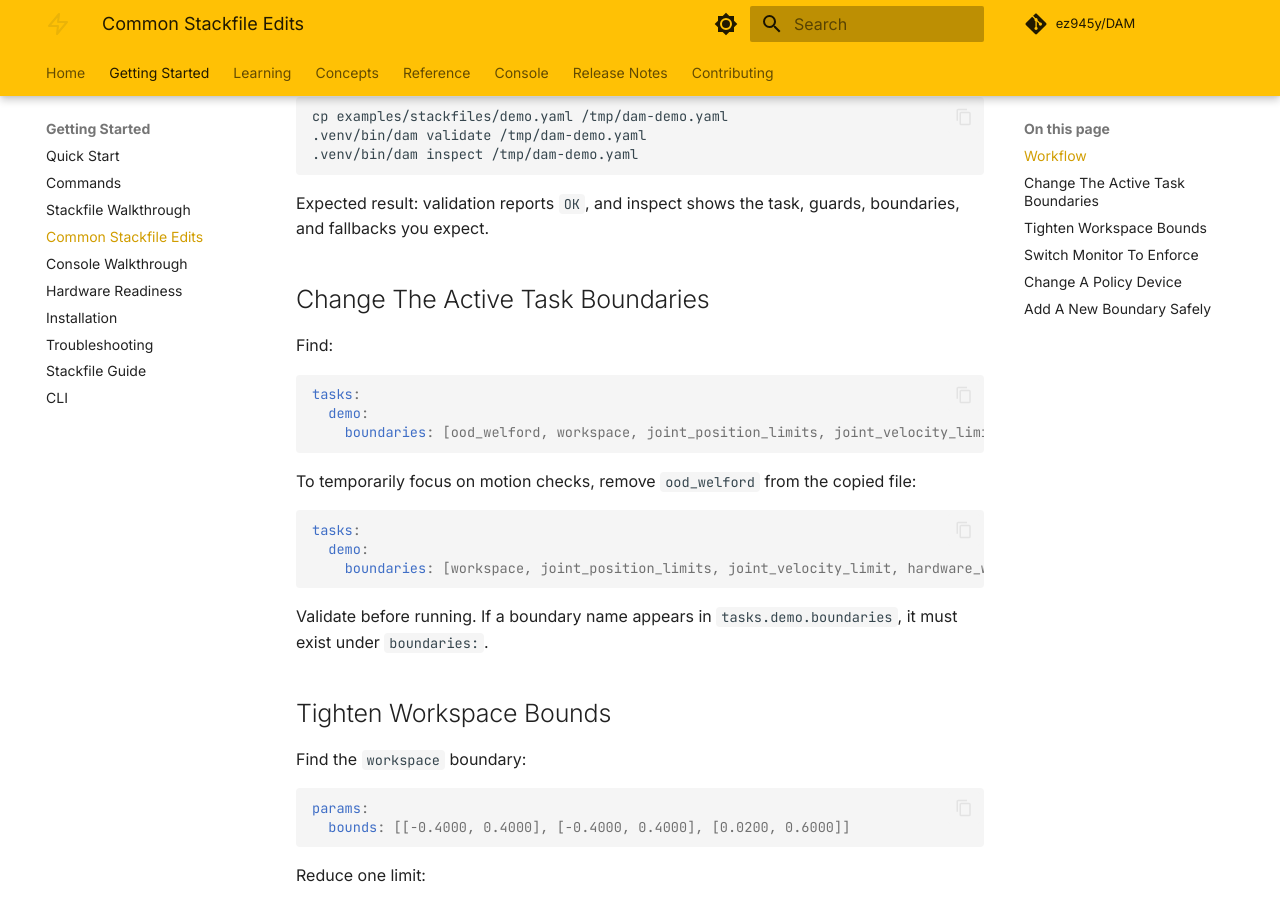
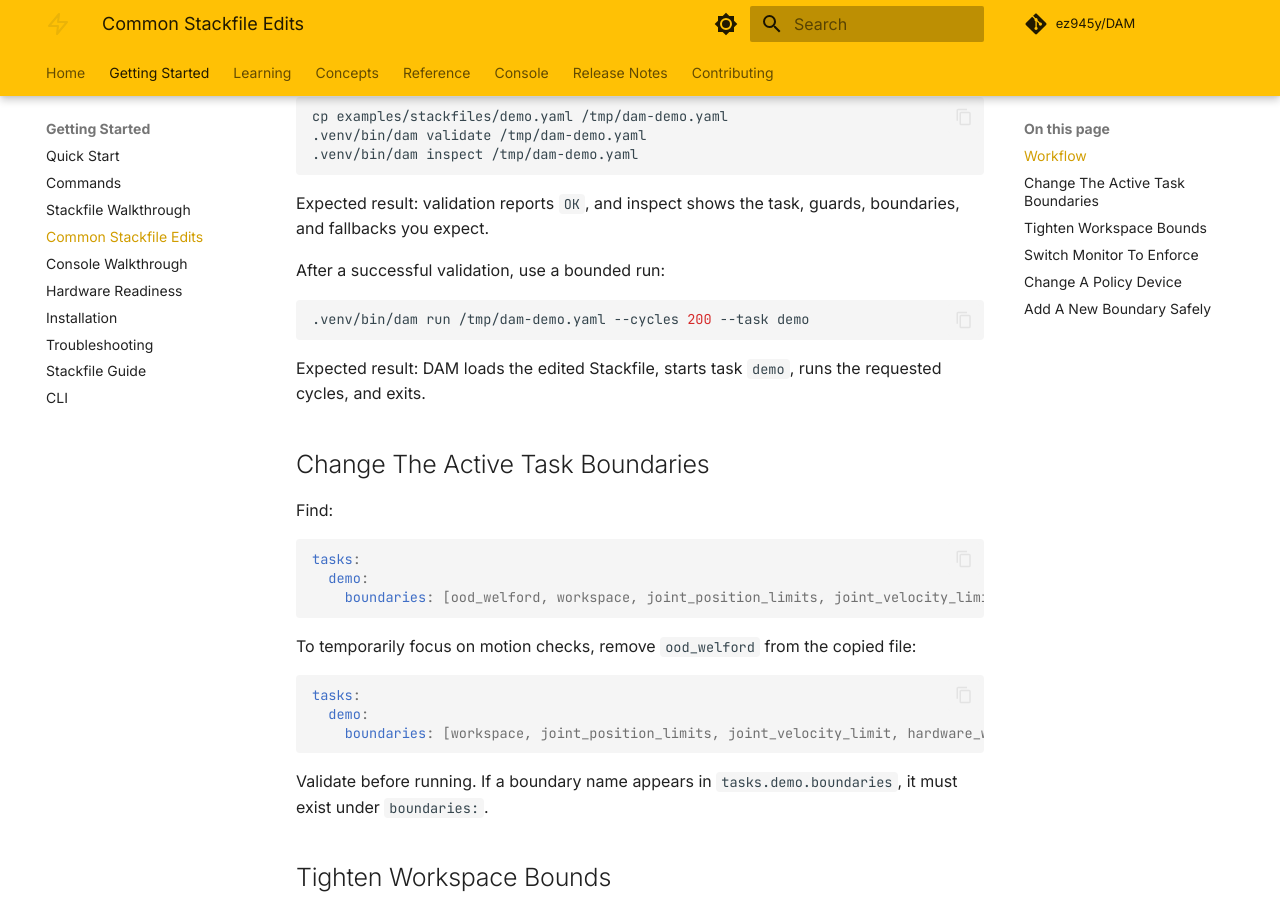
Before and after one commit to ez945y/DAM, an MkDocs documentation site: the page built from docs/getting-started/common-stackfile-edits.md, in a window 1280 px wide and 900 px high, scrolled down 314 px. Built offline with MkDocs 1.6.1 and Material for MkDocs 9.7.7, drawn with Linux system fonts in a browser that asks for light colours; comment, search, counter and statistics services are not loaded.

Commit message:
feat: add bounded stackfile edit run

````diff
--- a/docs/getting-started/common-stackfile-edits.md
+++ b/docs/getting-started/common-stackfile-edits.md
@@ -11,6 +11,14 @@ cp examples/stackfiles/demo.yaml /tmp/dam-demo.yaml
 ```
 
 Expected result: validation reports `OK`, and inspect shows the task, guards, boundaries, and fallbacks you expect.
+
+After a successful validation, use a bounded run:
+
+```bash
+.venv/bin/dam run /tmp/dam-demo.yaml --cycles 200 --task demo
+```
+
+Expected result: DAM loads the edited Stackfile, starts task `demo`, runs the requested cycles, and exits.
 
 ## Change The Active Task Boundaries
 
````
Also changed, not shown: 1 other file.
